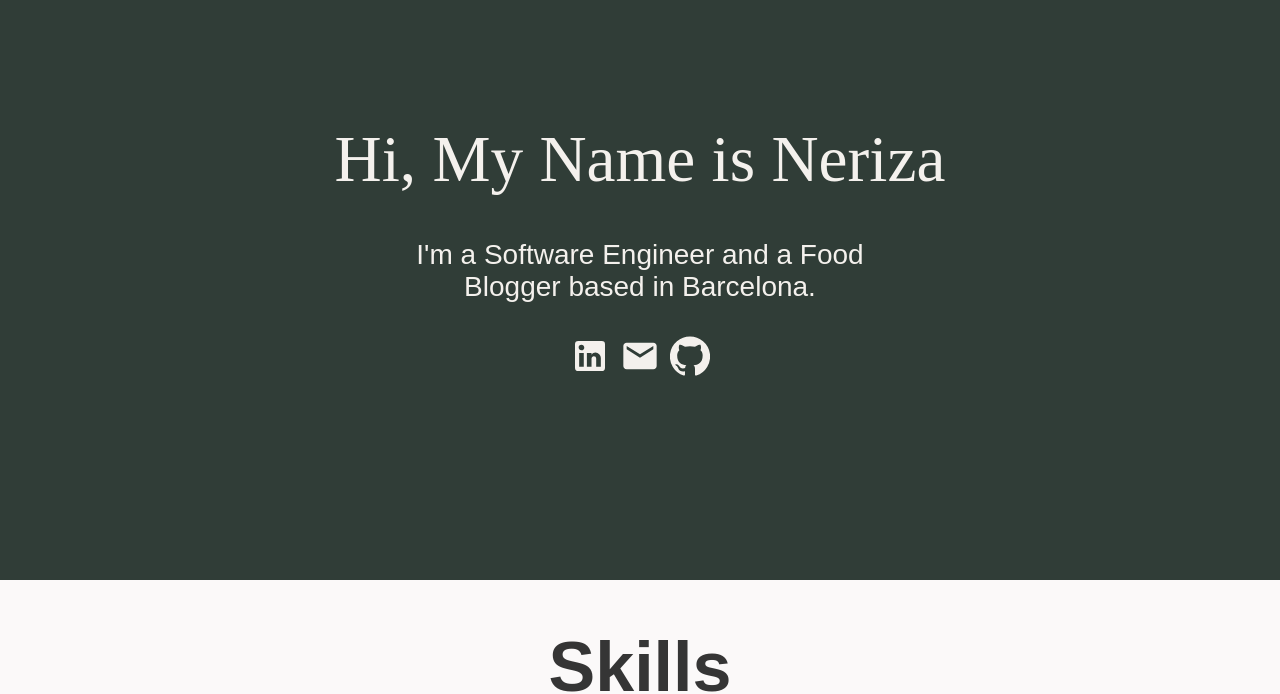
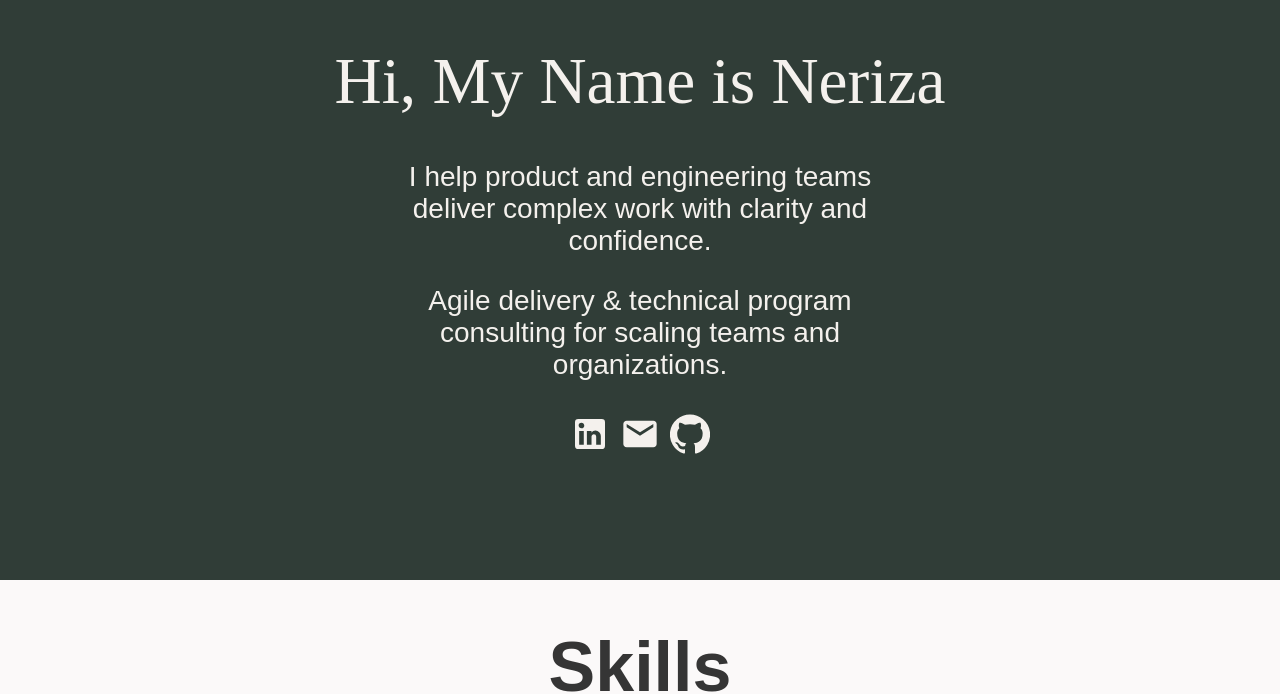
Before and after one commit to NerizaAlmirol/personal_portfolio, a React (Create React App) app: page / in a window 1280 px wide. Shown: the part 120-814 px from the top of the page. Built offline with nearby package versions, Linux system fonts and the light colour scheme.

Commit message:
Change homepage

```diff
--- a/src/pages/Home.js
+++ b/src/pages/Home.js
@@ -10,7 +10,8 @@ function Home() {
       <div className="about">
         <h2 className="typewriter-animation"> Hi, My Name is Neriza</h2>
         <div className="prompt">
-          <p>I'm a Software Engineer and a Food Blogger based in Barcelona.</p>
+          <p>I help product and engineering teams deliver complex work with clarity and confidence.</p>
+          <p>Agile delivery & technical program consulting for scaling teams and organizations.</p>
           <a href="https://www.linkedin.com/in/neriza-almirol/"  target="_blank">
           <LinkedInIcon />
           </a>
```
